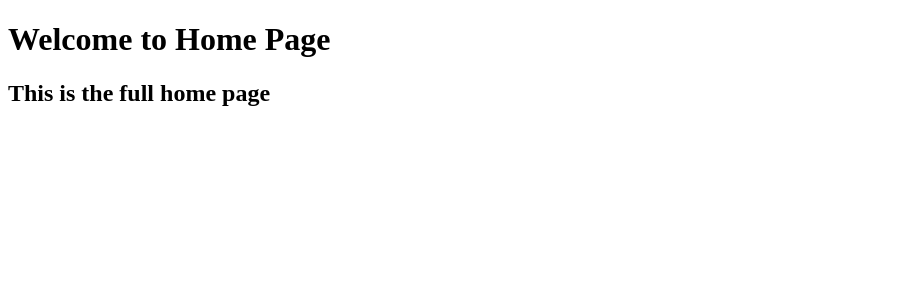
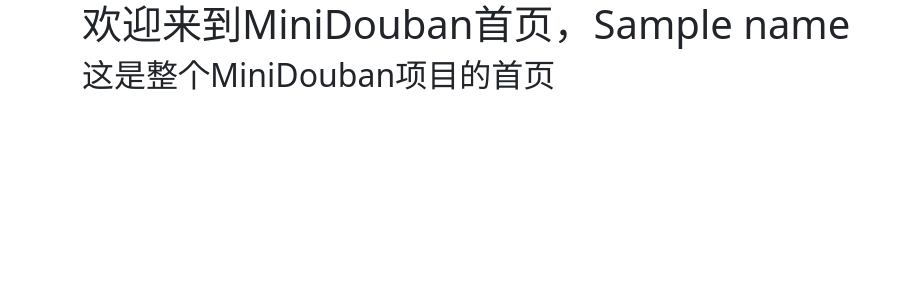
Before and after one commit to OSYouth/MiniDouban, a Django app: template movie/templates/home.html in a window 1280 px wide. Shown: the top 300 px of the page, without its empty margins (0-904 px from the left). Run offline with Django 5.2, Linux system fonts and the light colour scheme; the template is opened without the code that fills it: most values are stand-ins (such as "Sample title", 1, 10 or a date in 2020).

Commit message:
第4章模板第一次课全部内容

```diff
--- a/movie/templates/home.html
+++ b/movie/templates/home.html
@@ -2,9 +2,17 @@
 <html>
 <head>
     <title>MiniDouban</title>
+    <link href="https://cdn.jsdelivr.net/npm/bootstrap@5.3.3/dist/css/bootstrap.min.css" rel="stylesheet"
+          integrity="sha384-QWTKZyjpPEjISv5WaRU9OFeRpok6YctnYmDr5pNlyT2bRjXh0JMhjY6hW+ALEwIH" crossorigin="anonymous">
 </head>
 <body>
-<h1>Welcome to Home Page</h1>
-<h2>This is the full home page</h2>
+<div class="container">
+<h1>欢迎来到MiniDouban首页，{{name}}</h1>
+<h2>这是整个MiniDouban项目的首页</h2>
+    </div>
+<script src="https://cdn.jsdelivr.net/npm/bootstrap@5.3.3/dist/js/bootstrap.bundle.min.js"
+        integrity="sha384-YvpcrYf0tY3lHB60NNkmXc5s9fDVZLESaAA55NDzOxhy9GkcIdslK1eN7N6jIeHz"
+        crossorigin="anonymous"></script>
+
 </body>
 </html>
--- a/movie/views.py
+++ b/movie/views.py
@@ -3,7 +3,7 @@ from django.http import HttpResponse
 
 # Create your views here.
 def moviehome(request):
-    return HttpResponse('<h1>欢迎来到movie应用首页</h1>')
+    return render(request, 'moviehome.html')
 
 def home(request):
-    return HttpResponse('<h1>欢迎来到项目首页</h1>')
+    return render(request, 'home.html', {'name':'OSYouth'})
```
Also changed, not shown: movie/templates/moviehome.html (added, +10 -0 lines).
